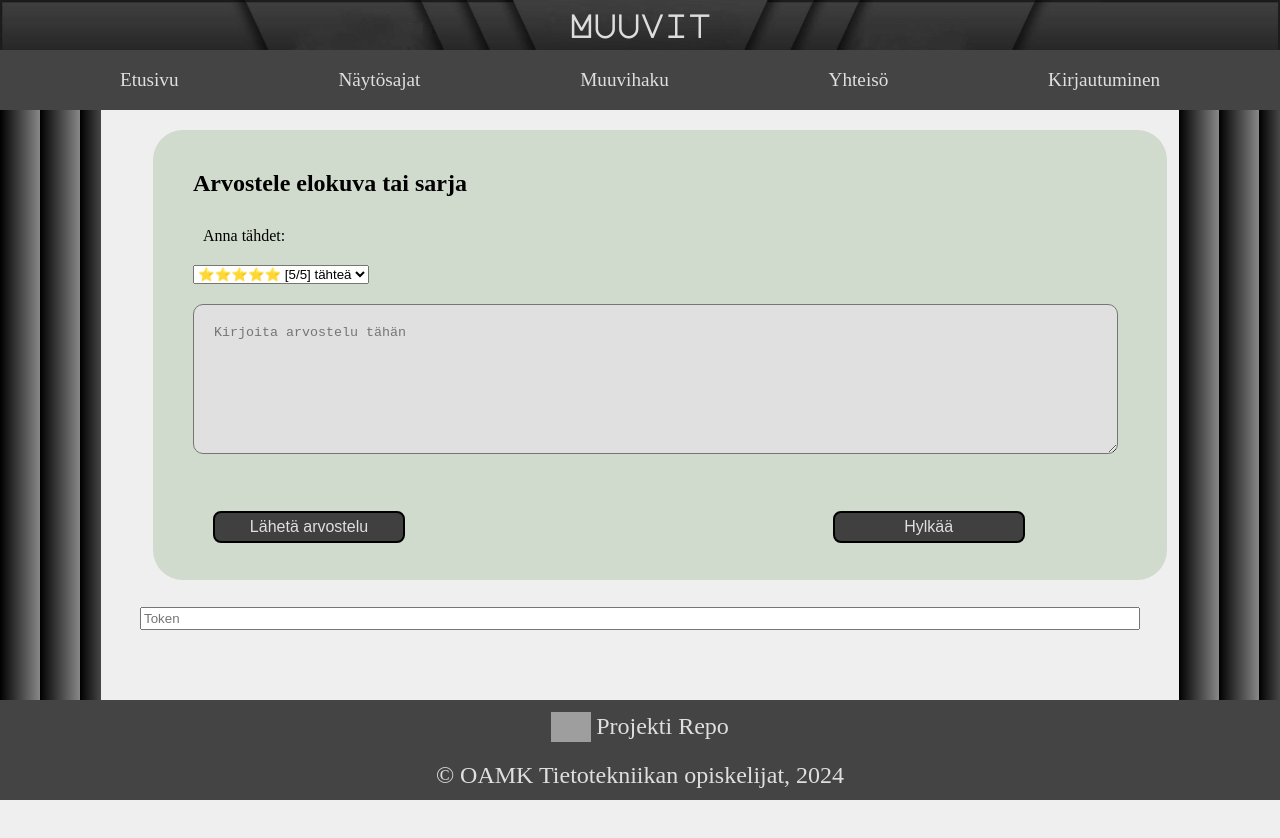
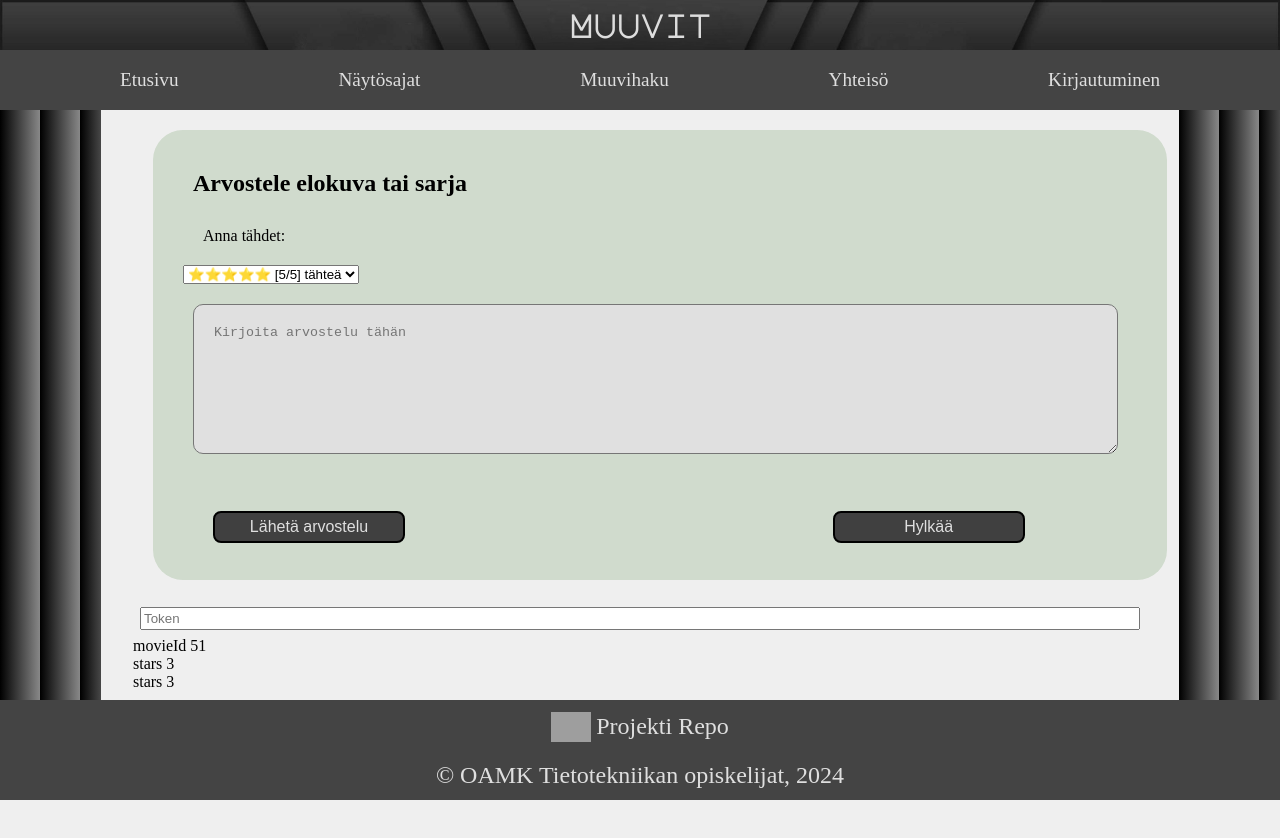
Before and after one commit to TVT23KM-1/Muuvit, a React (Vite) app in the folder front/: page /review in a window 1280 px wide. Shown: the top 838 px of the page. Built offline with nearby package versions, Linux system fonts and the light colour scheme; grey boxes are pictures that could not be loaded.

Commit message:
review toimi

```diff
--- a/front/src/components/content/Register.jsx
+++ b/front/src/components/content/Register.jsx
@@ -13,6 +13,7 @@ const Register = ({showLogin, setShowLogin}) => {
   const [showRegisterForm, setShowRegisterForm] = useState(false)
   const [credentials, setCredentials] = useState({userName: '', password: ''})
   const [credentialsValidForRegistration, setCredentialsValidForRegistration] = useState(false)
+  const [registrationStatus, setRegistrationStatus] = useState({success:null, msg:''})
 
   const userNameValid = (userName) => {
     return userName.length > 0
@@ -40,7 +41,7 @@ const Register = ({showLogin, setShowLogin}) => {
     setShowLogin(true);
   }
 
-  const [registrationStatus, setRegistrationStatus] = useState({success:null, msg:''})
+
 
 
   const register = () => {
--- a/front/src/components/content/Review.jsx
+++ b/front/src/components/content/Review.jsx
@@ -7,20 +7,55 @@ import '@content/css/Review.css'
 
 const Review = () => {
     const [jwtToken, setJwtToken] = useState('')
-    const [reviewText, setreviewText] = useState({
+    const [arvo,setArvo] = useState('3')
+    const [reviewData, setReviewData] = useState({
         "movieId": 51,
         "stars" : 3,
         "description": "Vitun paska muuvi!"
     })
+    const [reviewStatus, setReviewStatus] = useState({success:null, msg:''})
 
     const sendReview = () => {
         console.log('arvostelu')
+        axios.post(`${import.meta.env.VITE_BACKEND_URL}/review/private/newReview`, credentials)
+    .then(function (response) {
+      console.log(response.data)
+      if (response.status === 200) {
+        console.log('200 - arvostelu luotu')
+        setReviewStatus({success:true,msg:'Arvostelu luotu'})
+      }
+    })
+    .catch(function(error) {
+      console.log(error.response.status)
+      if (error.response && error.response.status===400) {
+        console.log(error.response.status)
+        console.log('400 - vituix män')
+        setReviewStatus({success:false, msg:'Tietokantavirhe'})
+      } else {
+        console.log('ei yhteyyttä tietokantaan')
+        setReviewStatus({success:false, msg:'Tietokantaan ei ole yhteyttä'})
+      }
+
+
+    })
+
+
+
     }
+
+
 
     const setTokenField = () => {
         setJwtToken(document.getElementById("tokenfield").value)
         console.log('arvostelu',jwtToken)
     }
+
+    const myFunction = () => {
+        var e = document.getElementById("starsSelected");
+        setArvo(e.options[e.selectedIndex].value)
+        setReviewData({...reviewData, stars: e.options[e.selectedIndex].value})
+
+      }
 
     return (
         <>
@@ -28,7 +63,7 @@ const Review = () => {
                 <h2>Arvostele elokuva tai sarja</h2>
                 <div id="stars">
                 <p>Anna tähdet: </p>
-                        <select id="stars" defaultValue="5">
+                        <select id="starsSelected" onChange={myFunction} defaultValue="5">
                             <option value="1">&#11088; [1/5] tähteä</option>
                             <option value="2">&#11088;&#11088; [2/5] tähteä</option>
                             <option value="3">&#11088;&#11088;&#11088; [3/5] tähteä</option>
@@ -47,8 +82,10 @@ const Review = () => {
             <div>
                  <input id='tokenfield' className="field" onChange={setTokenField} type="text" placeholder="Token" />
               </div>
-
-
+              <text>{jwtToken}</text>
+              <text><p>movieId  {reviewData.movieId}</p></text>
+              <text><p>stars {reviewData.stars}</p></text>
+              <text><p>stars {arvo}</p></text>
         </>
     )
 }
--- a/front/src/components/content/Reviews.jsx
+++ b/front/src/components/content/Reviews.jsx
@@ -20,6 +20,7 @@ const Reviews = () => {
     // Logiikka uuden arvostelun luomiselle
     alert('Arvostelu luotu!');
   }
+
 
   return (
     <div>
```
